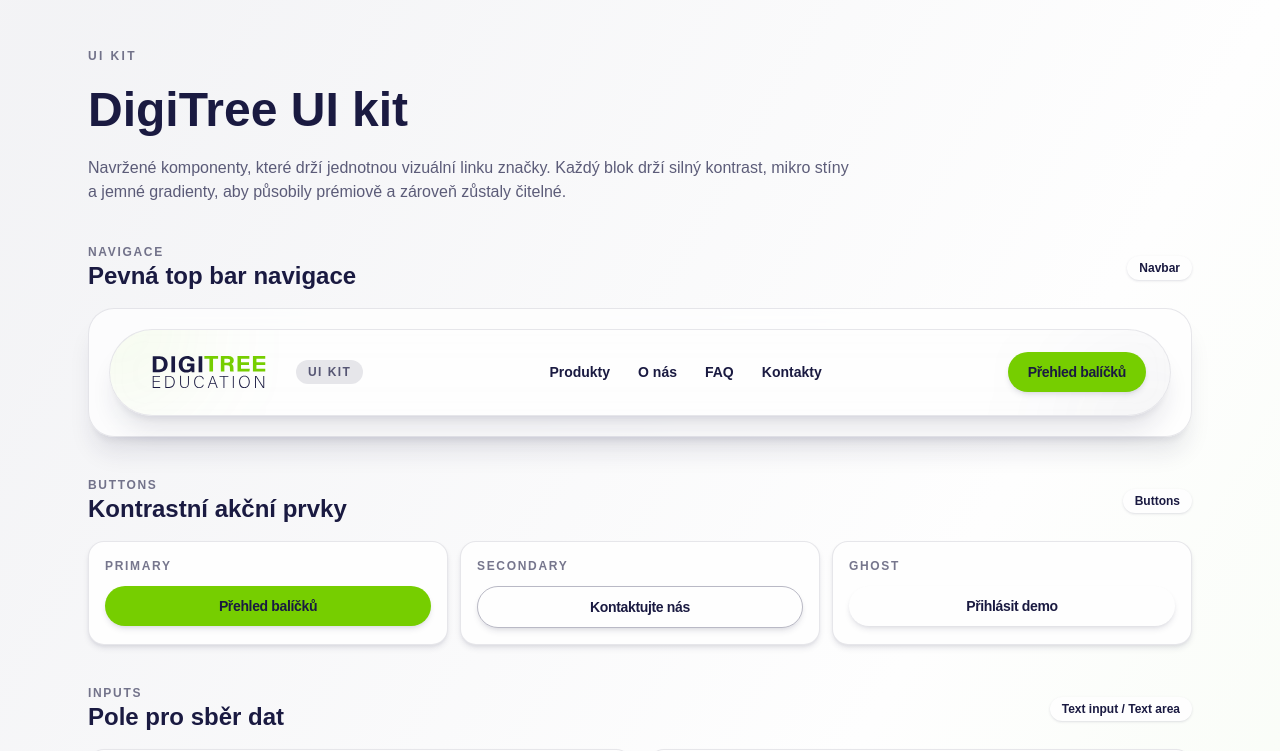
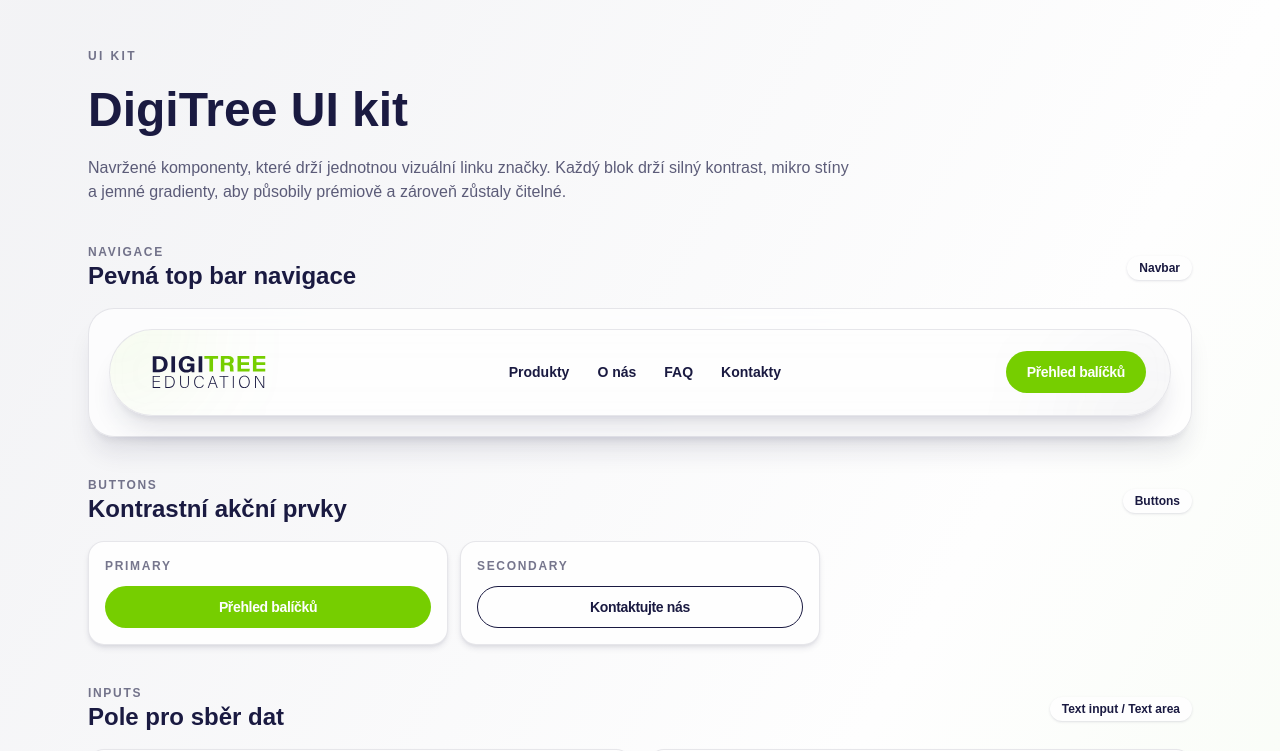
Before and after one commit to TheCodeSommelier/next_digi_tree, a Next.js app: page / in a window 1280 px wide. Shown: the top 751 px of the page. Built offline with nearby package versions, Linux system fonts and the light colour scheme.

Commit message:
feat: add buttons

```diff
--- a/app/components/UI/Button.tsx
+++ b/app/components/UI/Button.tsx
@@ -14,13 +14,13 @@ const Button: FC<Props> = ({
   type = "button",
 }) => {
   const variantClasses = primary
-    ? "bg-accent text-primary hover:-translate-y-0.5 hover:shadow-lg hover:shadow-accent/25"
-    : "border border-primary/30 text-primary hover:-translate-y-0.5 hover:border-primary hover:bg-primary hover:text-white";
+    ? "bg-accent text-white border border-transparent hover:border-primary hover:bg-white hover:text-primary"
+    : "border border-primary text-primary hover:border-primary hover:bg-primary hover:text-white";
 
   return (
     <button
       type={type}
-      className={`inline-flex items-center justify-center gap-2 rounded-full px-5 py-2.5 text-sm font-semibold tracking-tight shadow-md shadow-primary/10 transition-all duration-200 focus-visible:outline focus-visible:outline-2 focus-visible:outline-offset-2 focus-visible:outline-accent ${variantClasses} ${className}`}
+      className={`inline-flex items-center justify-center gap-2 rounded-full px-5 py-2.5 text-sm font-semibold tracking-tight transition-all duration-200 focus-visible:outline focus-visible:outline-offset-2 focus-visible:outline-accent ${variantClasses} ${className}`}
     >
       {children}
     </button>
--- a/app/components/UI/Navbar.tsx
+++ b/app/components/UI/Navbar.tsx
@@ -29,9 +29,6 @@ const Navbar: FC = () => {
               priority
             />
           </Link>
-          <span className="hidden rounded-full bg-primary/10 px-3 py-1 text-xs font-semibold uppercase tracking-[0.12em] text-primary/70 sm:inline-flex">
-            UI kit
-          </span>
         </div>
 
         <div className="relative hidden items-center gap-7 md:flex">
--- a/app/page.tsx
+++ b/app/page.tsx
@@ -8,7 +8,7 @@ import TextInput from "./components/UI/TextInput";
 
 export default function Home() {
   return (
-    <div className="min-h-screen bg-gradient-to-br from-primary/5 via-white to-accent/10 text-primary">
+    <div className="min-h-screen bg-linear-to-br from-primary/5 via-white to-accent/10 text-primary">
       <main className="mx-auto flex min-h-screen w-full max-w-6xl flex-col gap-10 px-6 py-12">
         <header className="space-y-4">
           <p className="text-xs font-semibold uppercase tracking-[0.2em] text-primary/60">
@@ -72,14 +72,6 @@ export default function Home() {
               </p>
               <Button primary={false} className="w-full justify-center">
                 Kontaktujte nás
-              </Button>
-            </div>
-            <div className="rounded-2xl border border-primary/10 bg-white p-4 shadow-md shadow-primary/10">
-              <p className="mb-3 text-xs font-semibold uppercase tracking-[0.14em] text-primary/60">
-                Ghost
-              </p>
-              <Button primary className="w-full justify-center bg-white text-primary hover:bg-accent">
-                Přihlásit demo
               </Button>
             </div>
           </div>
```
